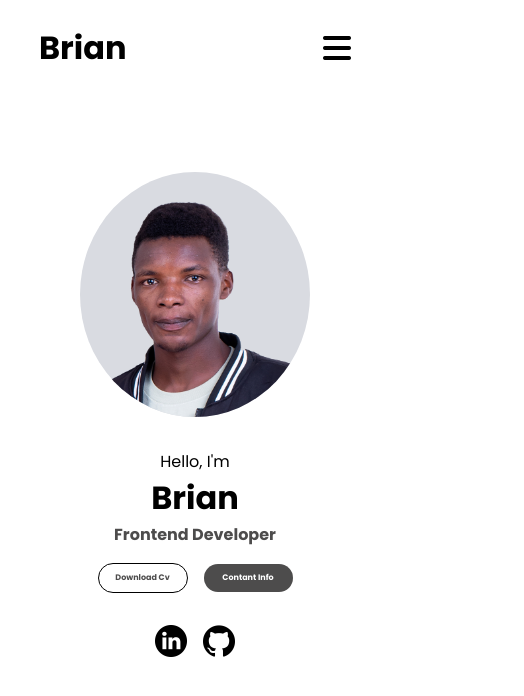
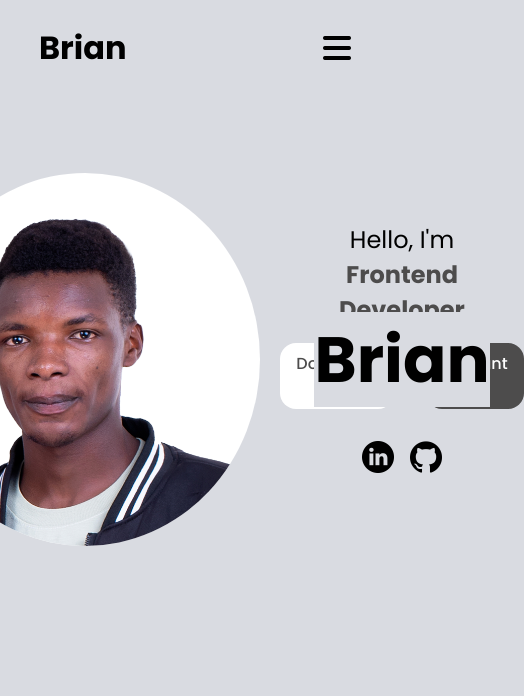
Before and after one commit to cobrianz/React-portifolio, a React (Create React App) app: page / in a window 390 px wide. Shown: the top 696 px of the page, 524 px wide, since content can reach past the window. Built offline with nearby package versions, Linux system fonts and the light colour scheme.

Commit message:
first commit

```diff
--- a/src/App.css
+++ b/src/App.css
@@ -4,6 +4,7 @@
   padding: 0;
   box-sizing: border-box;
   scroll-behavior: smooth;
+  background: #D9DBE1;
 }
 .App {
   width: 80vw;
--- a/src/App.js
+++ b/src/App.js
@@ -1,11 +1,13 @@
 import './App.css';
 import Header from './components/header/header';
 import Hero from './components/hero/hero';
+import About from './components/about/about'
 function App() {
   return (
     <div className="App">
       <Header/>
       <Hero/>
+      <About/>
     </div>
   );
 }
--- /dev/null
+++ b/src/components/about/about.jsx
@@ -0,0 +1,13 @@
+import React from 'react'
+import './about.css'
+import aboutData from '../../data/aboutData'
+import ProfileImageUrl from '../../assets/profile-1.png'
+const about = () => {
+  return (
+    <div className='about'>
+
+    </div>
+  )
+}
+
+export default about
--- a/src/components/header/header.css
+++ b/src/components/header/header.css
@@ -40,12 +40,15 @@ nav ul li a:hover {
     nav ul {
         flex-direction: column;
         position: absolute;
-        top: 1rem;
+        top: 4rem;
         right: 2rem;
         transition: 300ms ease;
-        display: none;
+        z-index: 1;
+        background: #fff;
+        padding: 2rem;
+       display: none;
     }
     .fa-bars {
-        display: block;
+        display: flex;
     }
 }
--- a/src/components/hero/hero.css
+++ b/src/components/hero/hero.css
@@ -4,7 +4,7 @@
     align-items: center;
     justify-content: center;
     gap: 4rem;
-    height: 70vh;
+    min-height: 70vh;
     margin: auto;
 }
 
@@ -33,17 +33,18 @@
     width: 10rem;
     font-weight: 500;
     font-size: 1rem;
-    border: 1px solid #000;
     padding: .5rem 1rem;
     border-radius: 1rem;
+    transition: 400ms ease;
 }
 .btns >:first-child{
     color: #4d4c4c;
+    background: #fff
 }
 .btns >:first-child:hover{
-    background: #000;
+    background: #4d4c4c;
     color: #fff;
-    transition: 400ms ease;
+    border: none;
 }
 .btns >:last-child{
     border: none;
@@ -53,7 +54,6 @@
 .btns >:last-child:hover {
     color: #000;
     background: #fff;
-    border: 1px solid #4d4c4c;
     transition: 400ms ease;
 }
 
@@ -64,7 +64,7 @@
 .hero > img {
     width: 350px;
     border-radius: 50%;
-    background: #D9DBE1;
+    background: #fff;
 }
 
 .social__link {
@@ -77,38 +77,3 @@
 .social__link a img{
     width: 2rem;
 }
-
-@media screen and (max-width: 768px) {
-    .hero {
-        flex-direction: column;
-        position: absolute;
-        top: 6rem;
-        min-height: 80vh;
-        gap: 1rem;
-    }
-
-    .hero > img {
-        width: 230px;
-    }
-
-   .profile__detail span {
-       font-size: 16px;
-   }
-   .profile__detail h1 {
-    position: relative;
-    font-size: 2rem;
-   }
-   .profile__detail h2 {
-       font-size: 1rem;
-   }
-
-   .btns {
-    gap: 1rem;
-   }
-
-   .btns a{
-    font-size: 8px;
-    font-weight: bold;
-   }
-
-}
--- /dev/null
+++ b/src/data/aboutData.js
@@ -0,0 +1,22 @@
+const aboutData = {
+    titleSmall: "Get to Know more",
+    title: "About Me",
+    aboutText: "Lorem ipsum, dolor sit amet consectetur adipisicing elit. Amet optio nobis suscipit cupiditate, laudantium culpa earum repellendus  provident dolorem maiores officiis hic! Repellendus eligendi neque ad  voluptate iste eveniet. Sed quaerat iste maiores minima similique mollitia consequatur alias repellat atque ex, explicabo tenetur delectus error  consectetur porro ab molestias cum!",
+    about: [
+        {
+            Image : "'../../assets/experience.png'",
+            label: 'Experience',
+            year: '2+ years',
+            work: 'Frontend Development'
+
+        },
+        {   Image: '../../assets/education.png',
+            label: 'Education',
+            year: 'B.Sc Computer Science',
+            work: 'Maseno University'
+        },
+
+    ]
+};
+
+export default aboutData;
```
Also changed, not shown: src/components/about/about.css (added).
